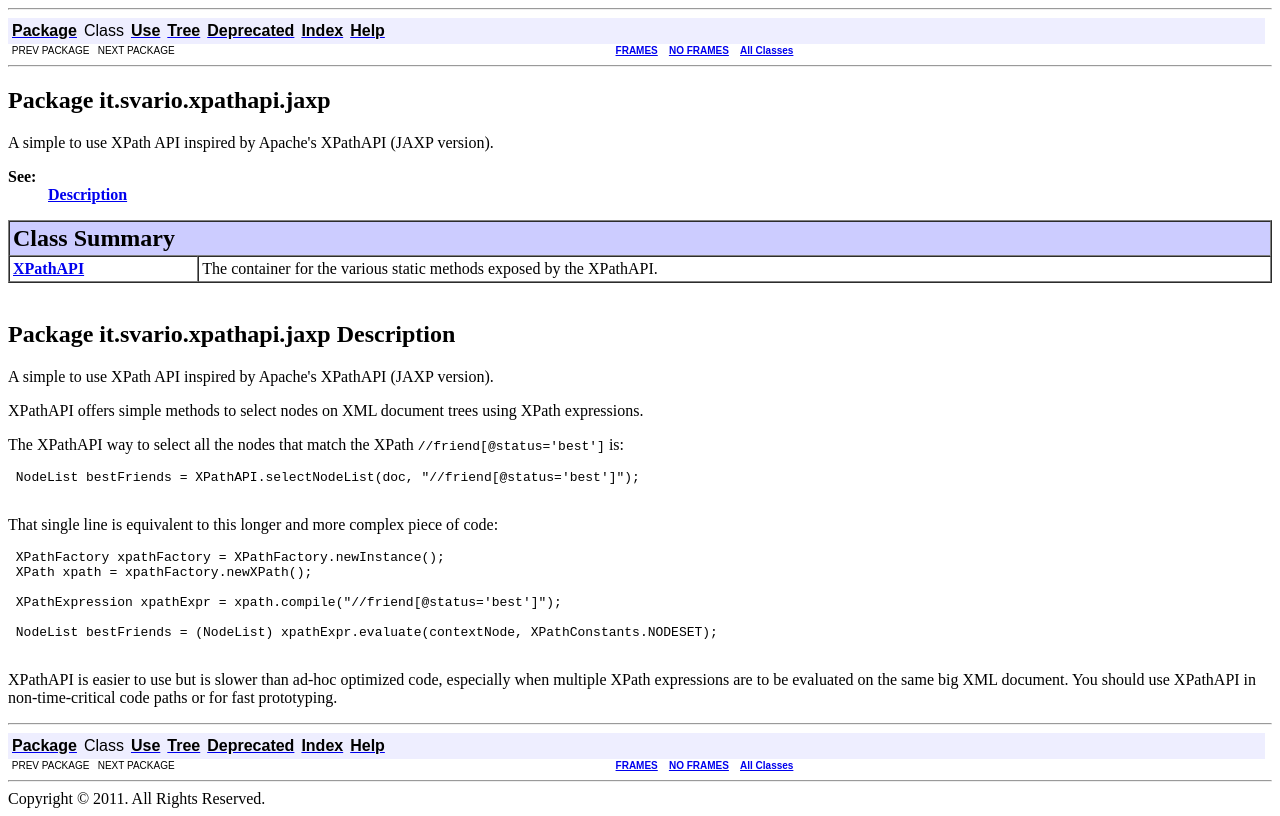
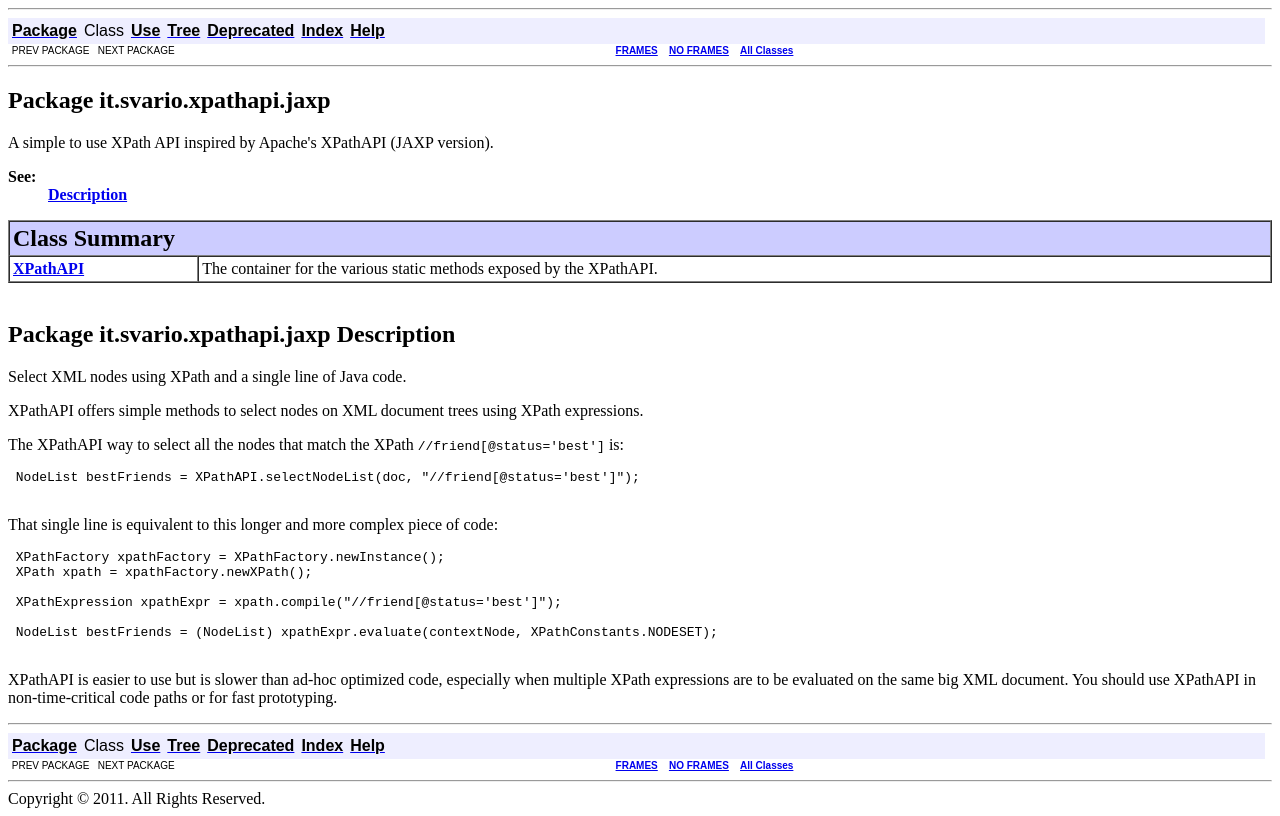
Before and after one commit to gioele/xpathapi-jaxp, a plain HTML site: page doc/it/svario/xpathapi/jaxp/package-summary.html in a window 1280 px wide. Drawn offline with Linux system fonts and the light colour scheme.

Commit message:
Catchier one-line description

```diff
--- a/doc/it/svario/xpathapi/jaxp/package-summary.html
+++ b/doc/it/svario/xpathapi/jaxp/package-summary.html
@@ -107,7 +107,7 @@ Package it.svario.xpathapi.jaxp Description
 </H2>
 
 <P>
-A simple to use XPath API inspired by Apache's XPathAPI (JAXP version).
+Select XML nodes using XPath and a single line of Java code.
 
  <p>
  XPathAPI offers simple methods to select nodes on XML document trees
```
